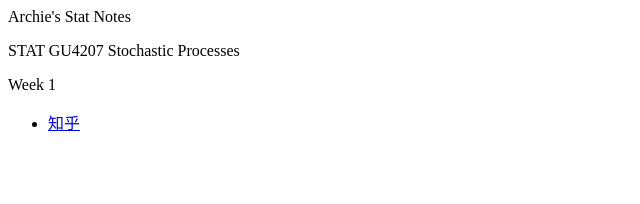
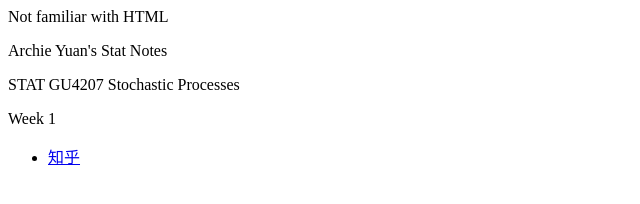
Before and after one commit to Archie-Yuan/archieyyuan.github.io, a plain HTML site: page index.html in a window 1280 px wide. Shown: the whole page, without its empty margins (0-640 px from the left). Drawn offline with Linux system fonts and the light colour scheme.

Commit message:
Update index.html

```diff
--- a/index.html
+++ b/index.html
@@ -1,6 +1,6 @@
 <html>
-
-<p>Archie's Stat Notes</p>
+<p>Not familiar with HTML</p>
+<p>Archie Yuan's Stat Notes</p>
 <p>STAT GU4207 Stochastic Processes</p>
 <p>Week 1</p>
 
```
